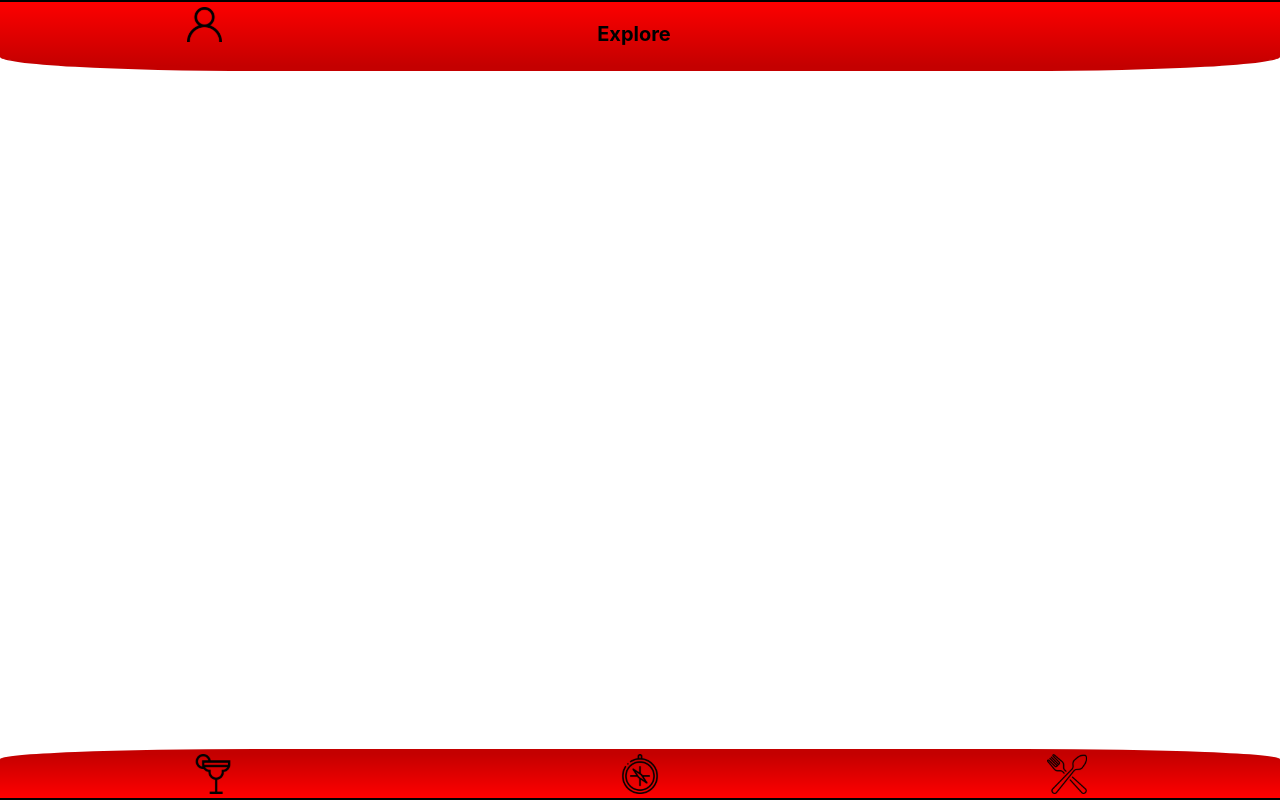
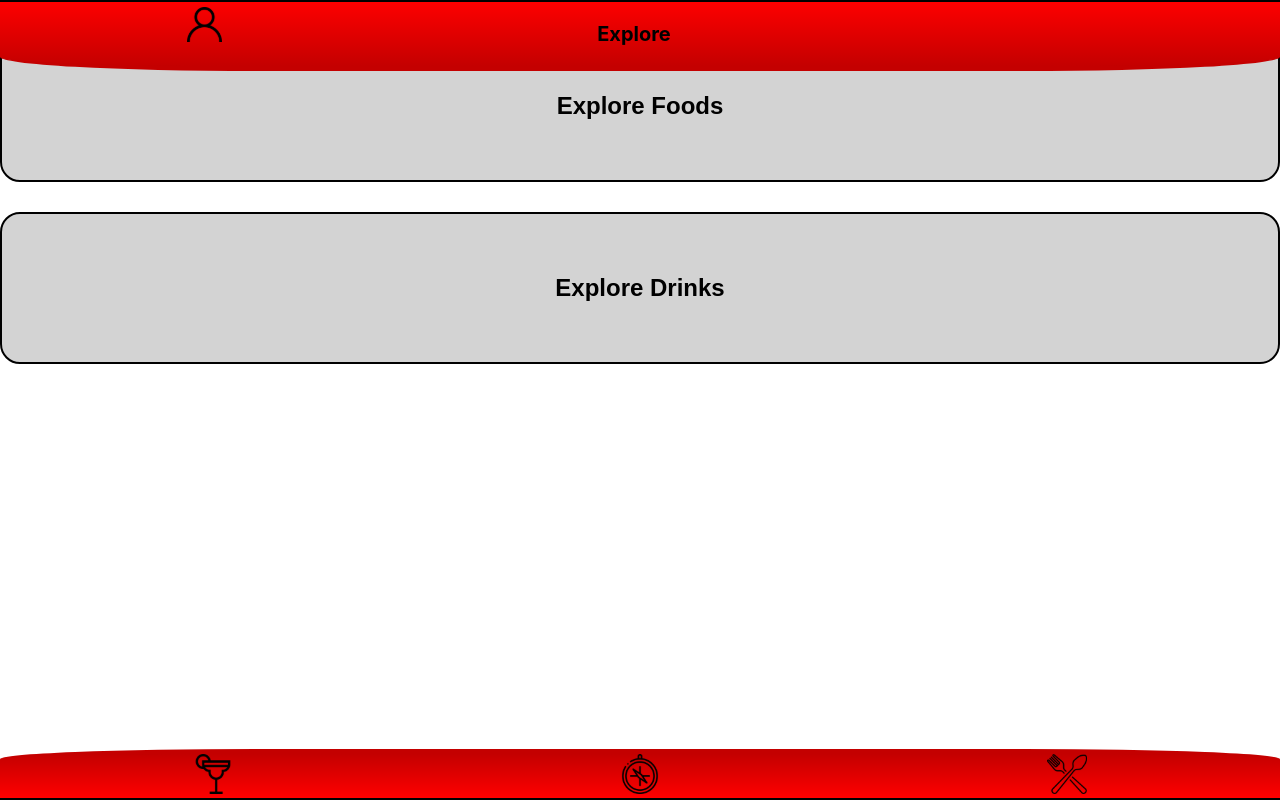
Before and after one commit to LeandroGoerck/recipes-app, a React (Create React App) app: page /explore in a window 1280 px wide. Built offline with nearby package versions, Linux system fonts and the light colour scheme; the HTML template or start-up script is replaced by a standard one.

Commit message:
feat: estilizaçao da pagina Explore

```diff
--- a/src/pages/Explore/index.jsx
+++ b/src/pages/Explore/index.jsx
@@ -2,6 +2,7 @@ import React from 'react';
 import { useHistory } from 'react-router-dom';
 import Header from '../../components/Header';
 import Footer from '../../components/Footer';
+import { SbuttonExplore, SdivExplore } from '../../style/Explore';
 
 function Explore() {
   const history = useHistory();
@@ -9,22 +10,22 @@ function Explore() {
   return (
     <div>
       <Header displayIconSearch={ false }>Explore</Header>
-      <div>
-        <button
+      <SdivExplore>
+        <SbuttonExplore
           data-testid="explore-foods"
           type="button"
           onClick={ () => history.push('/explore/foods') }
         >
           Explore Foods
-        </button>
-        <button
+        </SbuttonExplore>
+        <SbuttonExplore
           data-testid="explore-drinks"
           type="button"
           onClick={ () => history.push('/explore/drinks') }
         >
           Explore Drinks
-        </button>
-      </div>
+        </SbuttonExplore>
+      </SdivExplore>
       <Footer />
     </div>
   );
--- /dev/null
+++ b/src/style/Explore/index.js
@@ -0,0 +1,31 @@
+import styled from 'styled-components';
+
+const SdivExplore = styled.div`
+  display: flex;
+  flex-direction: column;
+  justify-content: space-between;
+  text-align: center;
+  font-size: x-large;
+`;
+
+const SbuttonExplore = styled.button`
+    color: black;
+  font-size: 24px;
+  font-weight: 600;
+  padding: 60px 60px 60px 60px;
+  border: 2px solid black;
+  border-radius: 20px;
+  margin-top: 30px;
+  background: lightgray;
+    &:hover {
+      transition: 1s;
+      background: gray;
+      color: black;
+      cursor: pointer;
+    }
+`;
+
+export {
+  SbuttonExplore,
+  SdivExplore,
+};
```
